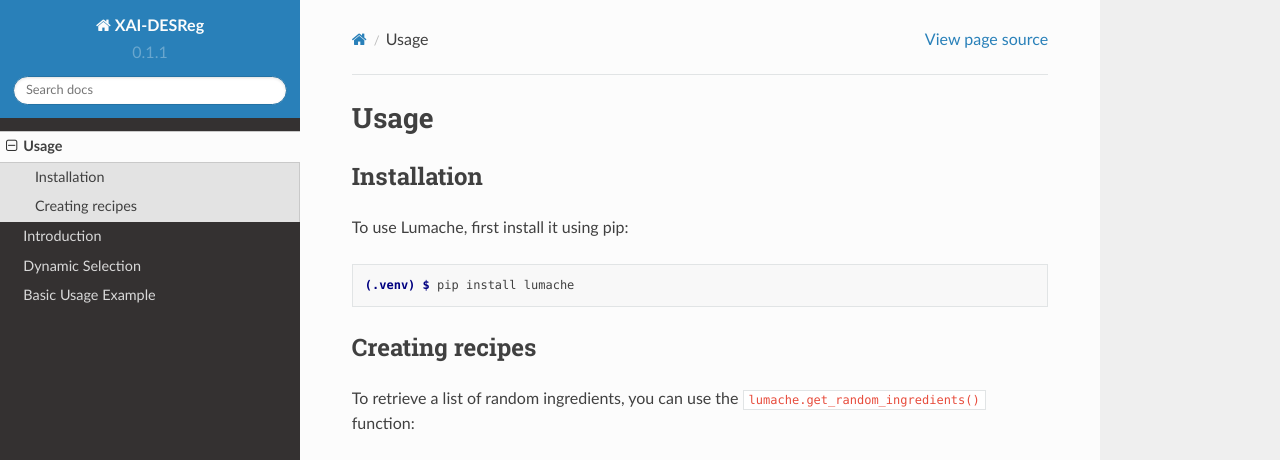
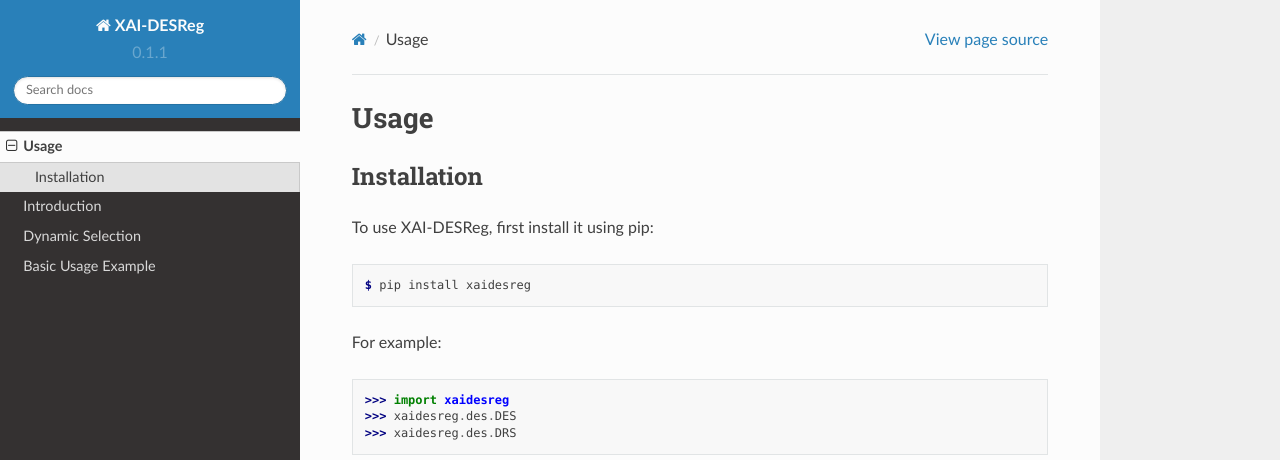
Before and after one commit to adv-panda/xaidesreg, a Sphinx documentation site: the page built from docs/source/usage.rst, in a window 1280 px wide and 1095 px high. Shown: the top 460 px of the window. Built offline with Sphinx 7.4.7 and the Read the Docs theme 2.0.0, drawn with Linux system fonts in a browser that asks for light colours; some of the changed text lies outside the part shown; grey boxes are pictures that could not be loaded.

Commit message:
Update usage.rst

```diff
--- a/docs/source/usage.rst
+++ b/docs/source/usage.rst
@@ -6,28 +6,15 @@
 Installation
 ------------
 
-To use Lumache, first install it using pip:
+To use XAI-DESReg, first install it using pip:
 
 .. code-block:: console
 
-   (.venv) $ pip install lumache
+    $ pip install xaidesreg
 
-Creating recipes
-----------------
-
-To retrieve a list of random ingredients,
-you can use the ``lumache.get_random_ingredients()`` function:
-
-.. autofunction:: lumache.get_random_ingredients
-
-The ``kind`` parameter should be either ``"meat"``, ``"fish"``,
-or ``"veggies"``. Otherwise, :py:func:`lumache.get_random_ingredients`
-will raise an exception.
-
-.. autoexception:: lumache.InvalidKindError
 
 For example:
 
->>> import lumache
->>> lumache.get_random_ingredients()
-['shells', 'gorgonzola', 'parsley']
+>>> import xaidesreg
+>>> xaidesreg.des.DES
+>>> xaidesreg.des.DRS
```
